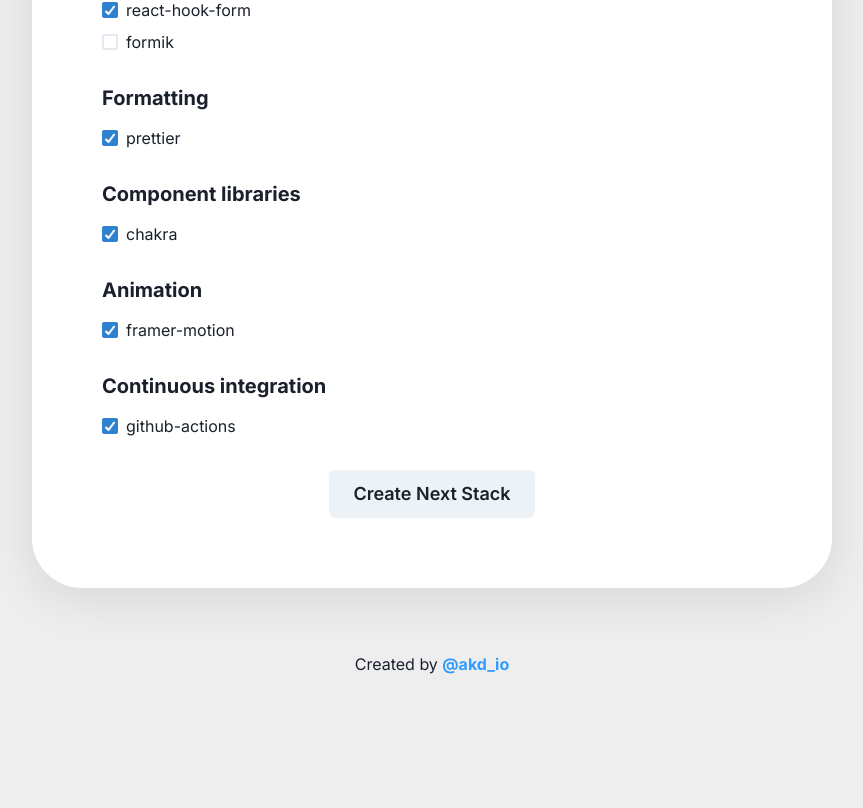
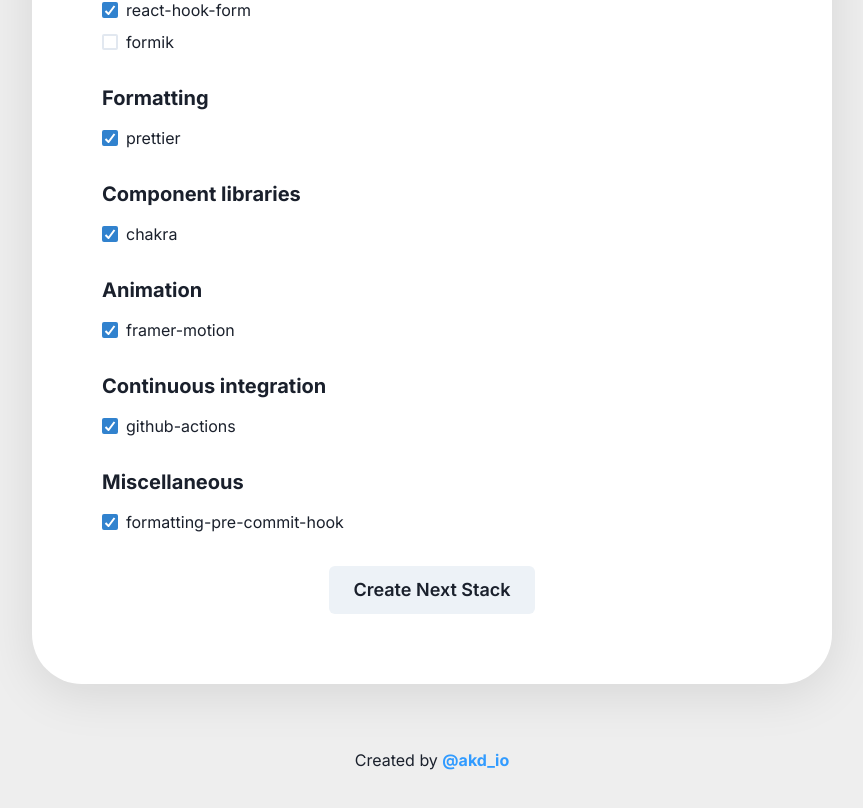
Before and after one commit to akd-io/create-next-stack-website, a Next.js app: page / in a window 1280 px wide. Shown: the part 907-1715 px from the top of the page, without its empty margins (208-1071 px from the left). Before the commit the page ends 1633 px from the top, so only its background shows below. Built offline with nearby package versions, Linux system fonts and the light colour scheme.

Commit message:
Add Formatting pre-commit hook

```diff
--- a/templates/LandingPage/LandingPageTemplate.tsx
+++ b/templates/LandingPage/LandingPageTemplate.tsx
@@ -38,6 +38,7 @@
 const componentLibraries = arrayToKeyToKeyMap(["chakra"]);
 const animationLibraries = arrayToKeyToKeyMap(["framer-motion"]);
 const continuousIntegrations = arrayToKeyToKeyMap(["github-actions"]);
+const miscellaneousOptions = arrayToKeyToKeyMap(["formatting-pre-commit-hook"]);
 
 type FormData = {
   packageManager: keyof typeof packageManagers;
@@ -47,6 +48,7 @@
   componentLibraries: Array<keyof typeof componentLibraries>;
   animationLibraries: Array<keyof typeof animationLibraries>;
   continuousIntegrations: Array<keyof typeof continuousIntegrations>;
+  miscellaneousOptions: Array<keyof typeof miscellaneousOptions>;
 };
 const defaultFormData: FormData = {
   packageManager: "yarn",
@@ -56,6 +58,7 @@
   componentLibraries: [componentLibraries.chakra],
   animationLibraries: [animationLibraries["framer-motion"]],
   continuousIntegrations: [continuousIntegrations["github-actions"]],
+  miscellaneousOptions: [miscellaneousOptions["formatting-pre-commit-hook"]],
 };
 const formDataKeys = objectToKeyToKeyMap(defaultFormData);
 
@@ -321,6 +324,33 @@
                     />
                   </Stack>
 
+                  <Stack spacing="4">
+                    <Heading as="h3" size="md">
+                      Miscellaneous
+                    </Heading>
+                    <Controller
+                      name={formDataKeys.miscellaneousOptions}
+                      control={control}
+                      render={({ field }) => (
+                        <CheckboxGroup {...field}>
+                          <Stack direction="column">
+                            {Object.keys(miscellaneousOptions).map(
+                              (miscellaneousOption) => (
+                                <Checkbox
+                                  key={miscellaneousOption}
+                                  id={`radio-${miscellaneousOption}`}
+                                  value={miscellaneousOption}
+                                >
+                                  {miscellaneousOption}
+                                </Checkbox>
+                              )
+                            )}
+                          </Stack>
+                        </CheckboxGroup>
+                      )}
+                    />
+                  </Stack>
+
                   <Stack align="center">
                     <Button type="submit" size="lg">
                       Create Next Stack
```
